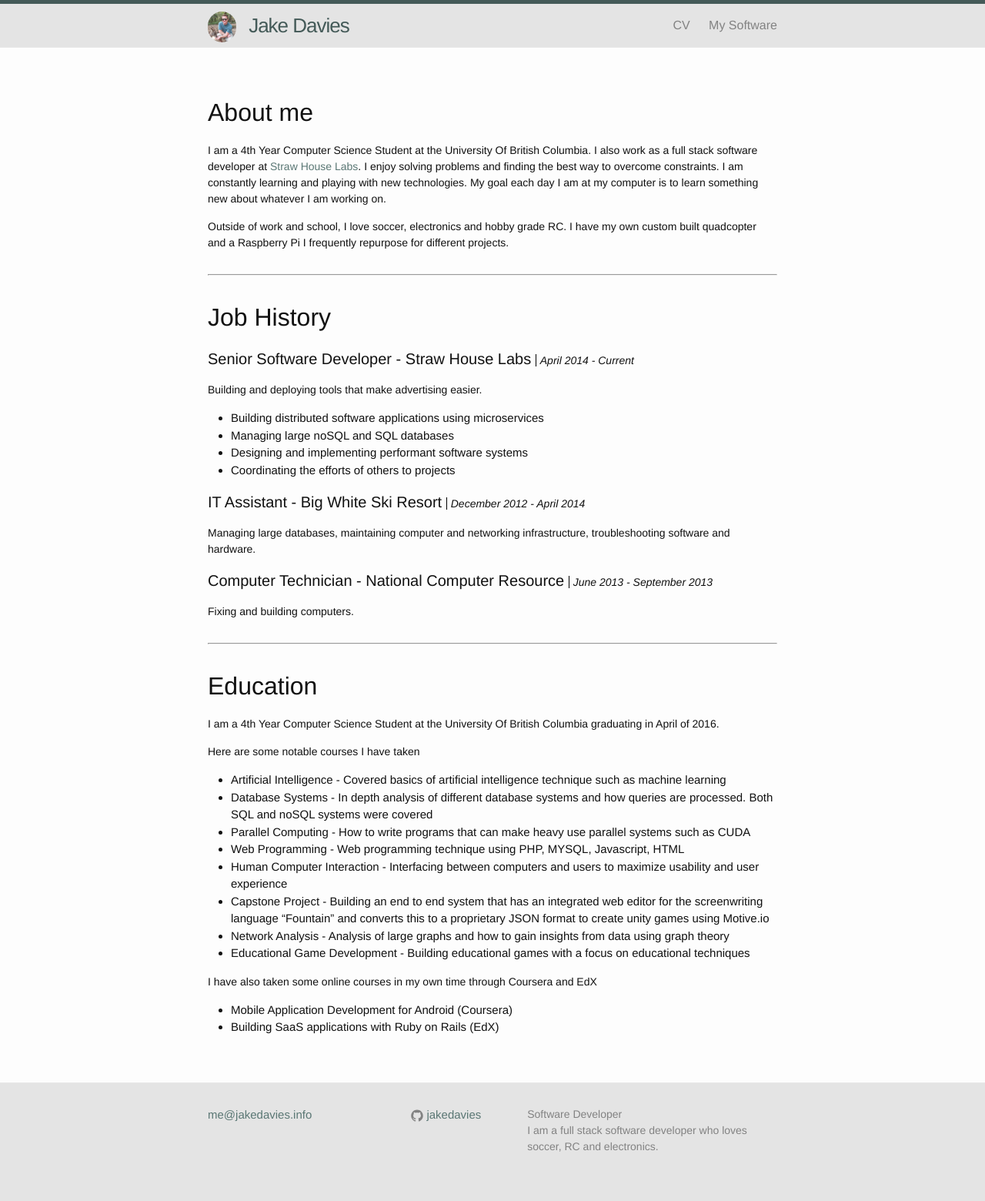
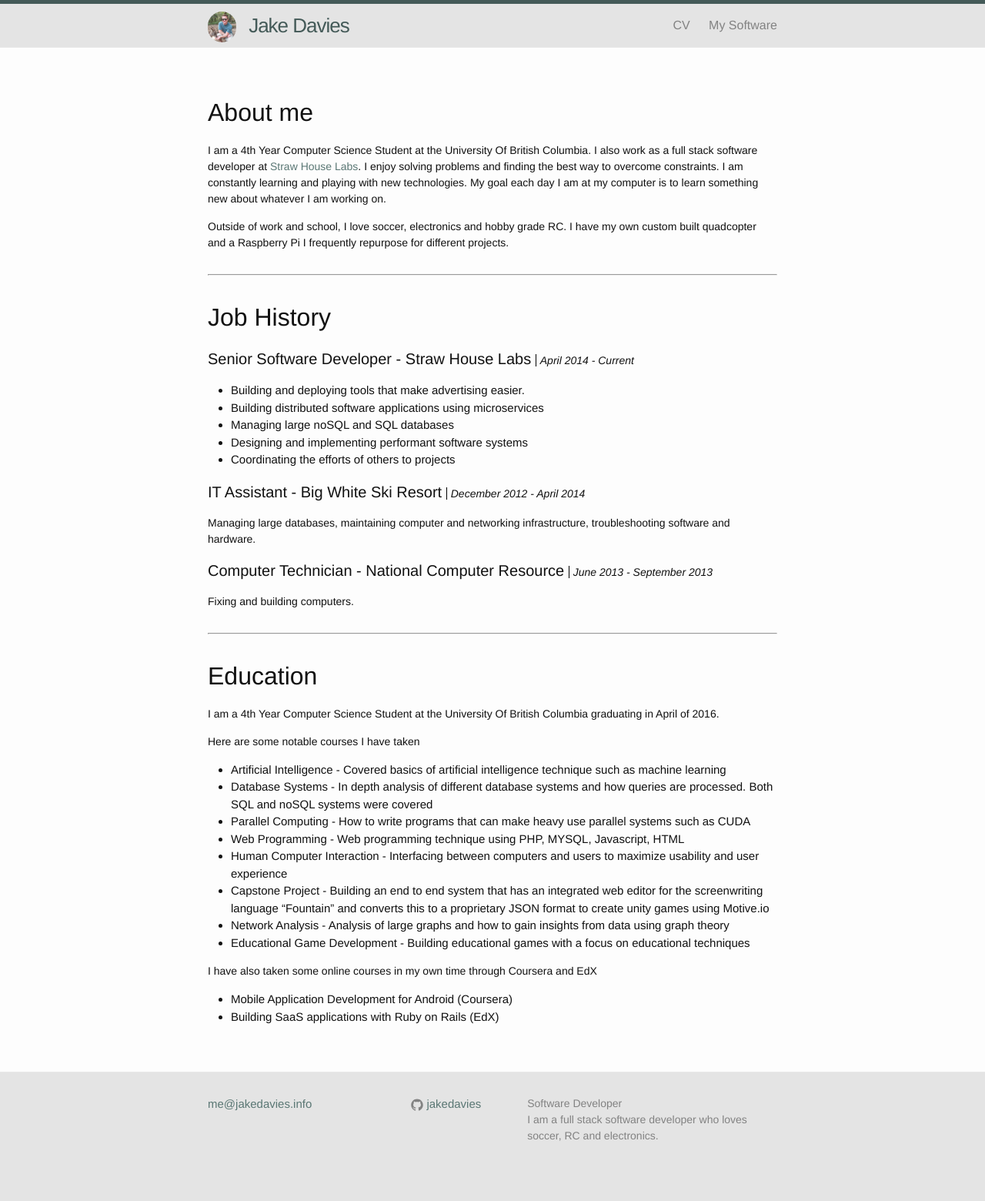
Before and after one commit to Jakedavies/portfolio, a Jekyll site: the page built from CV.md, in a window 1280 px wide. Shown: the whole page at 77% size. Built offline with Jekyll 4.4.1, drawn with Linux system fonts in a browser that asks for light colours.

Commit message:
dropped a star

```diff
--- a/CV.md
+++ b/CV.md
@@ -21,7 +21,7 @@ quadcopter and a Raspberry Pi I frequently repurpose for different projects.
 
 #### Senior Software Developer - Straw House Labs *April 2014 - Current*
 
-Building and deploying tools that make advertising easier.
+* Building and deploying tools that make advertising easier.
 * Building distributed software applications using microservices
 * Managing large noSQL and SQL databases
 * Designing and implementing performant software systems
```
